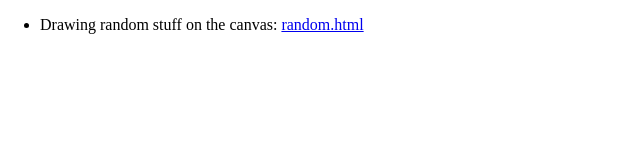
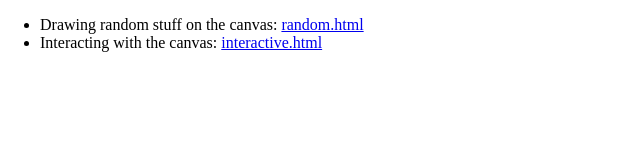
Before and after one commit to taggar/javascript-canvas-intro, a plain HTML site: page index.html in a window 1280 px wide. Shown: the whole page, without its empty margins (0-640 px from the left). Drawn offline with Linux system fonts and the light colour scheme.

Commit message:
Added link to interactive file

```diff
--- a/index.html
+++ b/index.html
@@ -13,6 +13,7 @@
 
     <ul>
         <li>Drawing random stuff on the canvas: <a href="random.html">random.html</a></li>
+        <li>Interacting with the canvas: <a href="interactive.html">interactive.html</a></li>
     </ul>
 </body>
 
```
